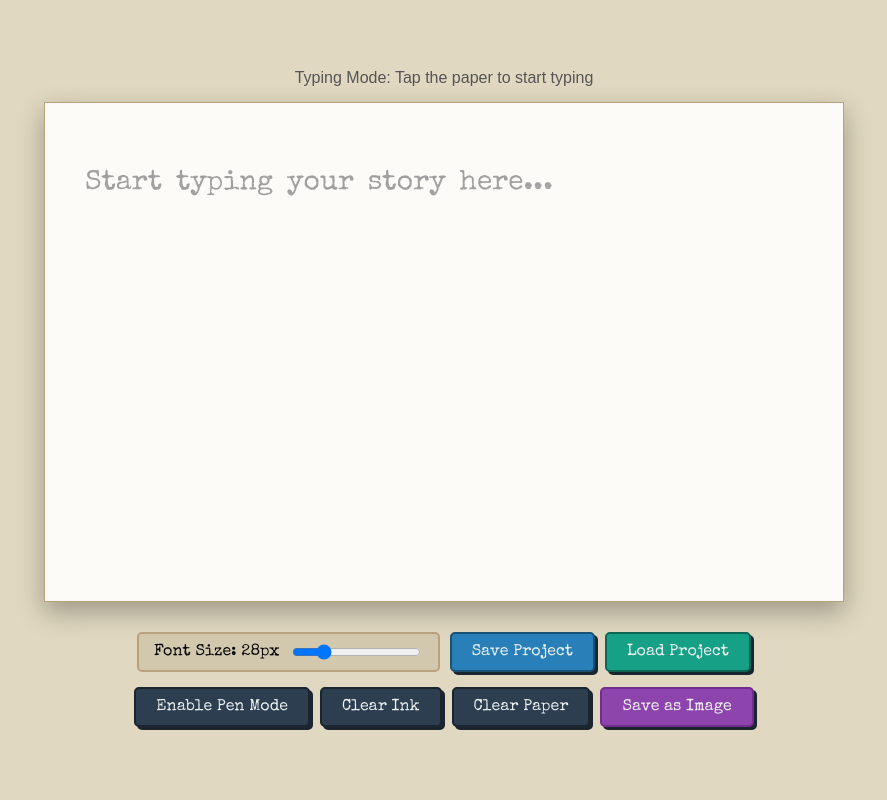
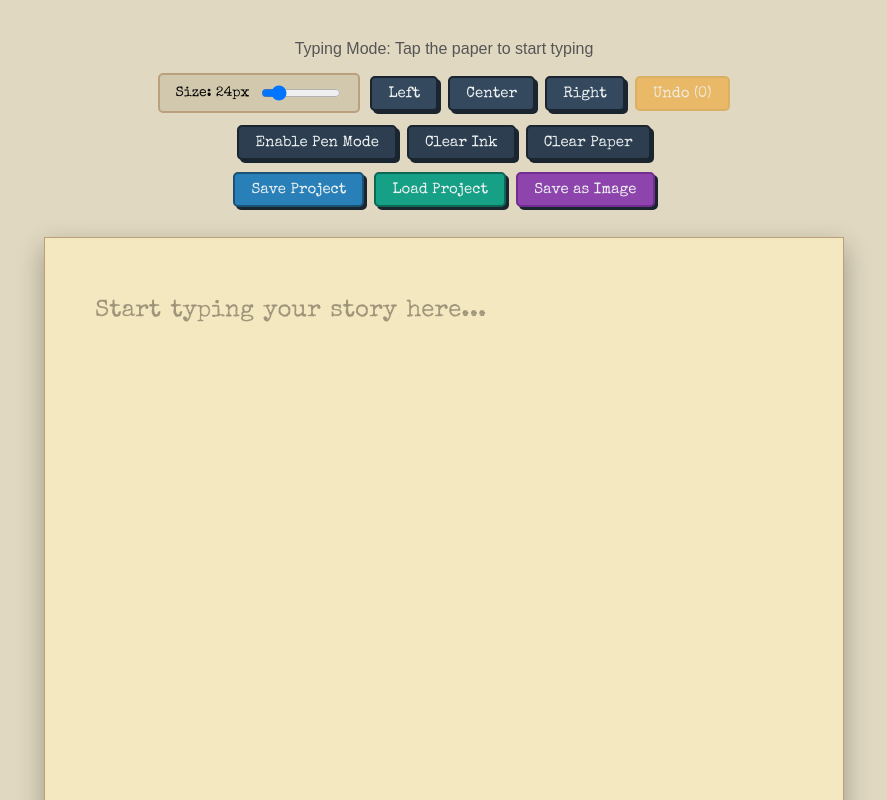
Before and after one commit to Kietpawpan/typing, a plain HTML site: page index.html in a window 1280 px wide. Shown: the top 800 px of the page, without its empty margins (196-1083 px from the left). Drawn offline with nearby package versions, Linux system fonts and the light colour scheme; a web font is replaced by a local one.

Commit message:
Update index.html

```diff
--- a/index.html
+++ b/index.html
@@ -4,20 +4,22 @@
     <meta charset="UTF-8">
     <meta name="viewport" content="width=device-width, initial-scale=1.0">
     <title>Retro Typewriter App</title>
-    <link href="https://fonts.googleapis.com/css2?family=Special+Elite&family=Trirong:wght@300;400&display=swap" rel="stylesheet">
+    <link href="https://fonts.googleapis.com/css2?family=Special+Elite&display=swap" rel="stylesheet">
     <script src="https://cdnjs.cloudflare.com/ajax/libs/html2canvas/1.4.1/html2canvas.min.js"></script>
     <style>
         body {
             background-color: #e0d8c0;
-            font-family: 'Special Elite', 'Trirong', 'Courier New', monospace;
+            font-family: 'Special Elite', 'Courier New', monospace;
             display: flex;
             flex-direction: column;
             align-items: center;
-            justify-content: center;
+            justify-content: flex-start;
             min-height: 100vh;
             margin: 0;
-            padding: 20px;
+            padding: 40px 20px;
             box-sizing: border-box;
+            /* ป้องกัน bounce effect ตอนดึงหน้าจอบน iPad ให้เนียนขึ้น */
+            overscroll-behavior-y: none;
         }
         .instruction {
             font-family: sans-serif;
@@ -26,53 +28,14 @@
             margin-bottom: 15px;
             text-align: center;
         }
-        #paper-container {
-            position: relative;
-            width: 100%;
-            max-width: 800px;
-            box-shadow: 0 10px 25px rgba(0, 0, 0, 0.3);
-            background-color: #fdfbf7;
-        }
-        #typewriter-paper {
-            background-color: transparent;
-            width: 100%;
-            min-height: 500px;
-            padding: 50px 40px 40px 40px;
-            border: 1px solid #bba07e;
-            font-size: 28px;
-            line-height: 2.2;
-            color: #000;
-            outline: none;
-            white-space: pre-wrap;
-            word-wrap: break-word;
-            word-spacing: 0.2em;
-            box-sizing: border-box;
-            transition: font-size 0.2s;
-        }
-        #typewriter-paper[data-placeholder]:empty:before {
-            content: attr(data-placeholder);
-            color: #a0a0a0;
-            pointer-events: none;
-            display: block;
-        }
-        #draw-canvas {
-            position: absolute;
-            top: 0;
-            left: 0;
-            width: 100%;
-            height: 100%;
-            pointer-events: none;
-            z-index: 10;
-            touch-action: none;
-        }
         .controls {
-            margin-top: 30px;
+            /* เปลี่ยนจาก margin-top เป็น margin-bottom เพื่อดันกระดาษลงไป */
+            margin-bottom: 30px;
             z-index: 10;
             display: flex;
-            gap: 10px;
-            flex-wrap: wrap;
-            justify-content: center;
-            align-items: center;
+            flex-direction: column;
+            gap: 12px;
+            width: 100%;
             max-width: 900px;
         }
         .controls-group {
@@ -81,25 +44,26 @@
             flex-wrap: wrap;
             justify-content: center;
             width: 100%;
-            margin-bottom: 5px;
+            align-items: center;
         }
         .font-control {
             display: flex;
             align-items: center;
             gap: 10px;
-            font-family: 'Special Elite', monospace;
             background-color: #d1c8ae;
             padding: 8px 15px;
             border-radius: 5px;
             border: 2px solid #bba07e;
+            font-size: 14px;
         }
         .font-control input[type=range] {
             cursor: pointer;
+            width: 80px;
         }
         button {
-            font-family: 'Special Elite', monospace;
-            font-size: 16px;
-            padding: 10px 20px;
+            font-family: 'Special Elite', 'Courier New', monospace;
+            font-size: 15px;
+            padding: 8px 16px;
             background-color: #2c3e50;
             color: #ecf0f1;
             border: 2px solid #1a252f;
@@ -112,6 +76,13 @@
             box-shadow: 0px 0px 0px #1a252f;
             transform: translate(3px, 3px);
         }
+        button:disabled {
+            opacity: 0.5;
+            cursor: not-allowed;
+            box-shadow: none;
+            transform: none;
+        }
+        .align-btn { background-color: #34495e; }
         .mode-active {
             background-color: #e67e22;
             border-color: #d35400;
@@ -124,6 +95,7 @@
             background-color: #e74c3c;
             border-color: #c0392b;
         }
+        .btn-undo { background-color: #f39c12; border-color: #d68910; color: #fff;}
         .btn-save { background-color: #2980b9; border-color: #1a5276; }
         .btn-load { background-color: #16a085; border-color: #0e6655; }
         .btn-export { background-color: #8e44ad; border-color: #732d91; }
@@ -131,26 +103,69 @@
         #style-btn, #eraser-btn {
             display: none;
         }
+
+        #paper-container {
+            position: relative;
+            width: 100%;
+            max-width: 800px;
+            min-height: 1131px;
+            box-shadow: 0 10px 25px rgba(0, 0, 0, 0.3);
+            background-color: #f4e8c1;
+        }
+
+        #typewriter-paper, #typewriter-paper * {
+            font-family: 'Special Elite', 'Courier New', monospace !important;
+        }
+
+        #typewriter-paper {
+            background-color: transparent;
+            width: 100%;
+            min-height: 1131px;
+            padding: 60px 50px 50px 50px;
+            border: 1px solid #bba07e;
+            font-size: 24px;
+            line-height: 1.15;
+            color: #1a1a1a;
+            outline: none;
+            white-space: pre-wrap;
+            word-wrap: break-word;
+            word-spacing: 0.1em;
+            box-sizing: border-box;
+            transition: font-size 0.2s;
+        }
+        #typewriter-paper[data-placeholder]:empty:before {
+            content: attr(data-placeholder);
+            color: #9e957a;
+            pointer-events: none;
+            display: block;
+        }
+        #draw-canvas {
+            position: absolute;
+            top: 0;
+            left: 0;
+            width: 100%;
+            height: 100%;
+            pointer-events: none;
+            z-index: 10;
+            touch-action: pan-x pan-y;
+        }
     </style>
 </head>
 <body>
 
     <div class="instruction" id="status-text">Typing Mode: Tap the paper to start typing</div>
 
-    <div id="paper-container">
-        <div id="typewriter-paper" contenteditable="true" spellcheck="false" data-placeholder="Start typing your story here..."></div>
-        <canvas id="draw-canvas"></canvas>
-    </div>
-
+    <!-- ย้ายส่วนควบคุม (Controls) มาไว้ด้านบน -->
     <div class="controls">
         <div class="controls-group">
             <div class="font-control">
-                <label for="font-size">Font Size: <span id="font-size-val">28px</span></label>
-                <input type="range" id="font-size" min="16" max="72" value="28" oninput="changeFontSize(this.value)">
+                <label for="font-size">Size: <span id="font-size-val">24px</span></label>
+                <input type="range" id="font-size" min="16" max="72" value="24" oninput="changeFontSize(this.value)">
             </div>
-            <button class="btn-save" onclick="saveProjectJSON()">Save Project</button>
-            <button class="btn-load" onclick="document.getElementById('load-project').click()">Load Project</button>
-            <input type="file" id="load-project" accept=".json" style="display: none;" onchange="loadProjectJSON(event)">
+            <button class="align-btn" onmousedown="event.preventDefault()" onclick="alignText('justifyLeft')" title="Align Left">Left</button>
+            <button class="align-btn" onmousedown="event.preventDefault()" onclick="alignText('justifyCenter')" title="Align Center">Center</button>
+            <button class="align-btn" onmousedown="event.preventDefault()" onclick="alignText('justifyRight')" title="Align Right">Right</button>
+            <button id="undo-btn" class="btn-undo" onclick="undo()">Undo (0)</button>
         </div>
 
         <div class="controls-group">
@@ -159,17 +174,30 @@
             <button id="eraser-btn" onclick="toggleEraser()">Eraser: OFF</button>
             <button onclick="clearLines()">Clear Ink</button>
             <button onclick="clearPaper()">Clear Paper</button>
+        </div>
+
+        <div class="controls-group">
+            <button class="btn-save" onclick="saveProjectJSON()">Save Project</button>
+            <button class="btn-load" onclick="document.getElementById('load-project').click()">Load Project</button>
+            <input type="file" id="load-project" accept=".json" style="display: none;" onchange="loadProjectJSON(event)">
             <button class="btn-export" onclick="saveAsImage()">Save as Image</button>
         </div>
+    </div>
+
+    <!-- กระดาษจะอยู่ด้านล่างของปุ่มควบคุม -->
+    <div id="paper-container">
+        <div id="typewriter-paper" contenteditable="true" spellcheck="false" data-placeholder="Start typing your story here..."></div>
+        <canvas id="draw-canvas"></canvas>
     </div>
 
     <script>
         const paper = document.getElementById('typewriter-paper');
         const canvas = document.getElementById('draw-canvas');
-        const ctx = canvas.getContext('2d');
+        const ctx = canvas.getContext('2d', { desynchronized: true });
         const toggleBtn = document.getElementById('toggle-btn');
         const styleBtn = document.getElementById('style-btn');
         const eraserBtn = document.getElementById('eraser-btn');
+        const undoBtn = document.getElementById('undo-btn');
         const statusText = document.getElementById('status-text');
         const paperContainer = document.getElementById('paper-container');
 
@@ -177,30 +205,92 @@
         let isDrawing = false;
         let isEraser = false;
         let drawStyle = 'free';
-        let startX = 0;
-        let startY = 0;
-        let lastX = 0;
-        let lastY = 0;
+        let startX = 0, startY = 0, lastX = 0, lastY = 0;
         let snapshot = null;
+
+        const maxUndoDepth = 4;
+        let historyStack = [];
+        let typingTimer;
+
+        // บล็อกไม่ให้เลื่อนหน้าจอ (Palm Rejection) เมื่อปากกากำลังวาดอยู่
+        document.addEventListener('touchmove', (e) => {
+            if (isDrawing) {
+                e.preventDefault();
+            }
+        }, { passive: false });
+
+        function saveState() {
+            const currentState = {
+                text: paper.innerHTML,
+                drawing: canvas.toDataURL('image/png')
+            };
+
+            if (historyStack.length > 0) {
+                const lastState = historyStack[historyStack.length - 1];
+                if (lastState.text === currentState.text && lastState.drawing === currentState.drawing) {
+                    return;
+                }
+            }
+
+            historyStack.push(currentState);
+            if (historyStack.length > maxUndoDepth + 1) {
+                historyStack.shift();
+            }
+            updateUndoButton();
+        }
+
+        function undo() {
+            if (historyStack.length > 1) {
+                historyStack.pop();
+                const previousState = historyStack[historyStack.length - 1];
+
+                paper.innerHTML = previousState.text;
+
+                const img = new Image();
+                img.onload = () => {
+                    ctx.clearRect(0, 0, canvas.width, canvas.height);
+                    ctx.drawImage(img, 0, 0);
+                };
+                img.src = previousState.drawing;
+            }
+            updateUndoButton();
+        }
+
+        function updateUndoButton() {
+            const undosLeft = Math.max(0, historyStack.length - 1);
+            undoBtn.innerText = `Undo (${undosLeft})`;
+            if (undosLeft === 0) {
+                undoBtn.disabled = true;
+            } else {
+                undoBtn.disabled = false;
+            }
+        }
+
+        paper.addEventListener('input', () => {
+            clearTimeout(typingTimer);
+            typingTimer = setTimeout(saveState, 800);
+        });
 
         const resizeObserver = new ResizeObserver(() => {
             let tempImg = null;
             if (canvas.width > 0 && canvas.height > 0) {
                 tempImg = ctx.getImageData(0, 0, canvas.width, canvas.height);
             }
-
             canvas.width = paper.offsetWidth;
             canvas.height = paper.offsetHeight;
-
-            if (tempImg) {
-                ctx.putImageData(tempImg, 0, 0);
-            }
+            if (tempImg) ctx.putImageData(tempImg, 0, 0);
         });
         resizeObserver.observe(paper);
 
         function changeFontSize(size) {
             paper.style.fontSize = size + 'px';
             document.getElementById('font-size-val').innerText = size + 'px';
+            saveState();
+        }
+
+        function alignText(command) {
+            document.execCommand(command, false, null);
+            saveState();
         }
 
         function toggleDrawMode() {
@@ -226,8 +316,7 @@
         }
 
         function toggleDrawStyle() {
-            if (isEraser) toggleEraser(); // ปิดยางลบถ้ากำลังเปลี่ยนสไตล์เส้น
-
+            if (isEraser) toggleEraser();
             if (drawStyle === 'free') {
                 drawStyle = 'straight';
                 styleBtn.innerText = 'Style: Straight Line';
@@ -245,7 +334,7 @@
             if (isEraser) {
                 eraserBtn.innerText = 'Eraser: ON';
                 eraserBtn.classList.add('eraser-active');
-                statusText.innerText = 'Eraser Mode: Drag to erase lines';
+                statusText.innerText = 'Eraser Mode: Use Apple Pencil to erase (finger to scroll)';
             } else {
                 eraserBtn.innerText = 'Eraser: OFF';
                 eraserBtn.classList.remove('eraser-active');
@@ -255,35 +344,42 @@
 
         function updateStatusText() {
             if (isEraser) {
-                statusText.innerText = 'Eraser Mode: Drag to erase lines';
+                statusText.innerText = 'Eraser Mode: Use Apple Pencil to erase (finger to scroll)';
                 return;
             }
             if (drawStyle === 'free') {
-                statusText.innerText = 'Pen Mode: Drag your finger or stylus to draw freely';
+                statusText.innerText = 'Pen Mode: Use Apple Pencil to draw (finger to scroll)';
             } else {
-                statusText.innerText = 'Pen Mode: Drag and drop to draw a straight line';
+                statusText.innerText = 'Pen Mode: Use Apple Pencil to draw straight lines (finger to scroll)';
             }
         }
 
         function applyCanvasStyles() {
             if (isEraser) {
                 ctx.globalCompositeOperation = 'destination-out';
-                ctx.lineWidth = 20; // หัวยางลบใหญ่กว่าเส้นปกติ
+                ctx.lineWidth = 20;
             } else {
                 ctx.globalCompositeOperation = 'source-over';
-                ctx.strokeStyle = '#000000';
-                ctx.lineWidth = 3;
+                ctx.strokeStyle = '#2b4450';
+                ctx.lineWidth = 2.5;
             }
             ctx.lineCap = 'round';
             ctx.lineJoin = 'round';
         }
 
+        // ================= ล็อกหน้าจอระหว่างวาด (Lock Scroll) =================
         canvas.addEventListener('pointerdown', (e) => {
             if (!isDrawMode) return;
+            if (e.pointerType === 'touch') return;
+
             isDrawing = true;
-            const rect = canvas.getBoundingClientRect();
-            startX = e.clientX - rect.left;
-            startY = e.clientY - rect.top;
+            e.preventDefault();
+
+            // ล็อกหน้าเว็บไม่ให้เลื่อนระหว่างที่ปากกาแตะกระดาษ
+            document.body.style.overflow = 'hidden';
+
+            startX = e.offsetX;
+            startY = e.offsetY;
             lastX = startX;
             lastY = startY;
 
@@ -294,9 +390,12 @@
 
         canvas.addEventListener('pointermove', (e) => {
             if (!isDrawing) return;
-            const rect = canvas.getBoundingClientRect();
-            const currentX = e.clientX - rect.left;
-            const currentY = e.clientY - rect.top;
+            if (e.pointerType === 'touch') return;
+
+            e.preventDefault();
+
+            const currentX = e.offsetX;
+            const currentY = e.offsetY;
 
             applyCanvasStyles();
 
@@ -316,25 +415,36 @@
             }
         });
 
-        canvas.addEventListener('pointerup', () => isDrawing = false);
-        canvas.addEventListener('pointerout', () => isDrawing = false);
+        // ฟังก์ชันจบการเขียน (ยกปากกา หรือปากกาหลุดขอบ)
+        function endDrawing(e) {
+            if (e && e.pointerType === 'touch') return;
+            if (isDrawing) {
+                isDrawing = false;
+                // ปลดล็อกให้หน้าเว็บกลับมาเลื่อนด้วยนิ้วได้ตามปกติ
+                document.body.style.overflow = '';
+                saveState();
+            }
+        }
+
+        canvas.addEventListener('pointerup', endDrawing);
+        canvas.addEventListener('pointerout', endDrawing);
+        canvas.addEventListener('pointercancel', endDrawing); // ดักการวาดหลุดขอบหน้าจอ
 
         function clearLines() {
             ctx.clearRect(0, 0, canvas.width, canvas.height);
+            saveState();
         }
 
         function clearPaper() {
             paper.innerHTML = '';
-            clearLines();
+            ctx.clearRect(0, 0, canvas.width, canvas.height);
+            saveState();
             if (!isDrawMode) paper.focus();
         }
 
         function saveAsImage() {
             paper.style.outline = 'none';
-            html2canvas(paperContainer, {
-                backgroundColor: '#fdfbf7',
-                scale: 2
-            }).then(canvas => {
+            html2canvas(paperContainer, { backgroundColor: '#f4e8c1', scale: 2 }).then(canvas => {
                 const link = document.createElement('a');
                 link.download = 'my-typewriter-art.png';
                 link.href = canvas.toDataURL('image/png');
@@ -342,14 +452,12 @@
             });
         }
 
-        // ================= ฟังก์ชันบันทึกและเปิดไฟล์ JSON =================
         function saveProjectJSON() {
             const projectData = {
                 text: paper.innerHTML,
-                drawing: canvas.toDataURL('image/png'), // เซฟรอยวาดเป็น base64 string
+                drawing: canvas.toDataURL('image/png'),
                 fontSize: document.getElementById('font-size').value
             };
-
             const dataStr = "data:text/json;charset=utf-8," + encodeURIComponent(JSON.stringify(projectData));
             const downloadAnchorNode = document.createElement('a');
             downloadAnchorNode.setAttribute("href", dataStr);
@@ -362,41 +470,39 @@
         function loadProjectJSON(event) {
             const file = event.target.files[0];
             if (!file) return;
-
             const reader = new FileReader();
             reader.onload = function(e) {
                 try {
                     const data = JSON.parse(e.target.result);
-
-                    // โหลดข้อความ
                     if (data.text !== undefined) paper.innerHTML = data.text;
-
-                    // โหลดขนาดฟอนต์
                     if (data.fontSize !== undefined) {
                         document.getElementById('font-size').value = data.fontSize;
                         changeFontSize(data.fontSize);
                     }
-
-                    // โหลดรอยวาดเขียน
                     if (data.drawing !== undefined) {
                         const img = new Image();
                         img.onload = function() {
                             ctx.clearRect(0, 0, canvas.width, canvas.height);
                             ctx.drawImage(img, 0, 0);
+                            saveState();
                         };
                         img.src = data.drawing;
+                    } else {
+                        saveState();
                     }
                 } catch (error) {
                     alert('Invalid project file.');
                 }
             };
             reader.readAsText(file);
-
-            // เคลียร์ค่า input ให้สามารถอัปโหลดไฟล์เดิมซ้ำได้ในภายหลัง
             event.target.value = '';
         }
 
         window.onload = () => {
+            setTimeout(() => {
+                saveState();
+                updateUndoButton();
+            }, 100);
             paper.focus();
         };
     </script>
```
